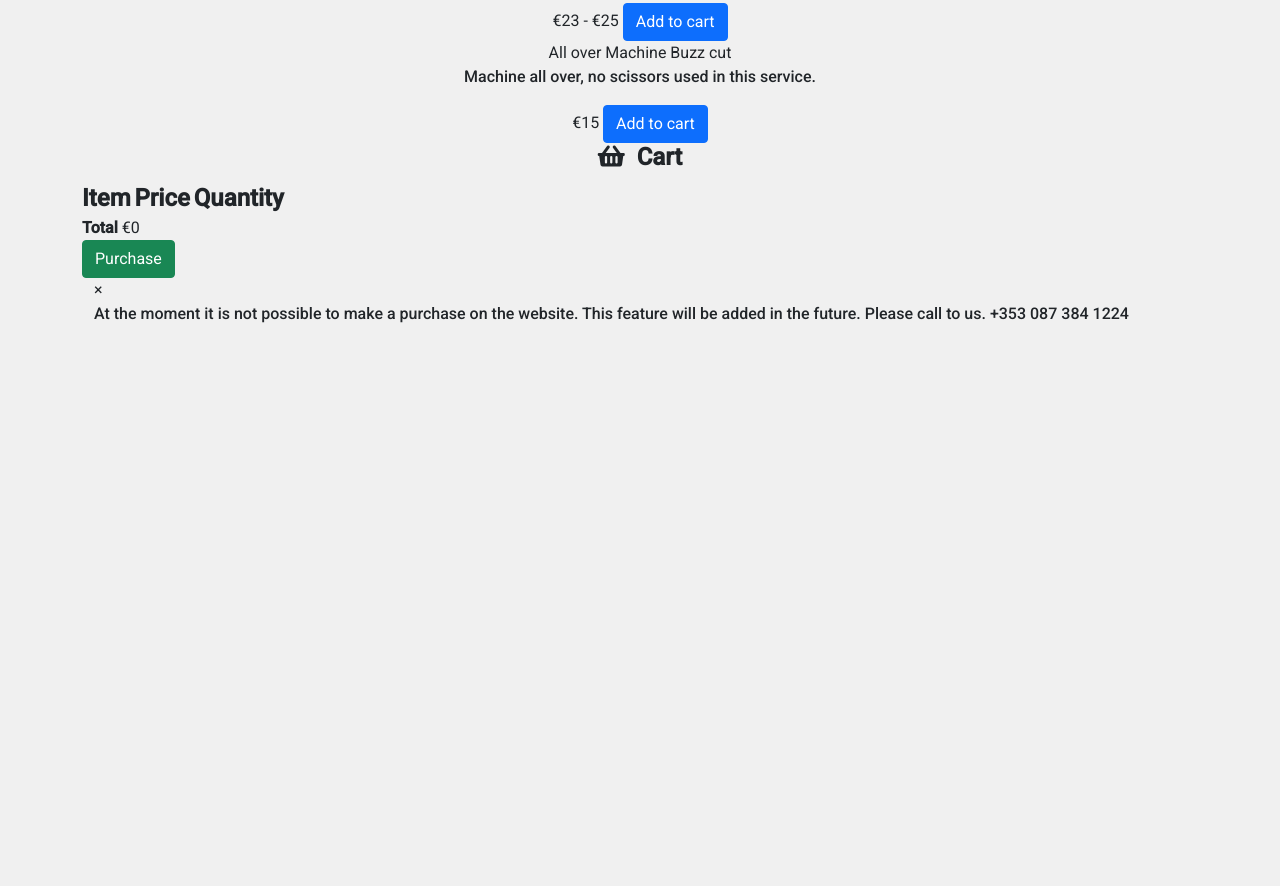
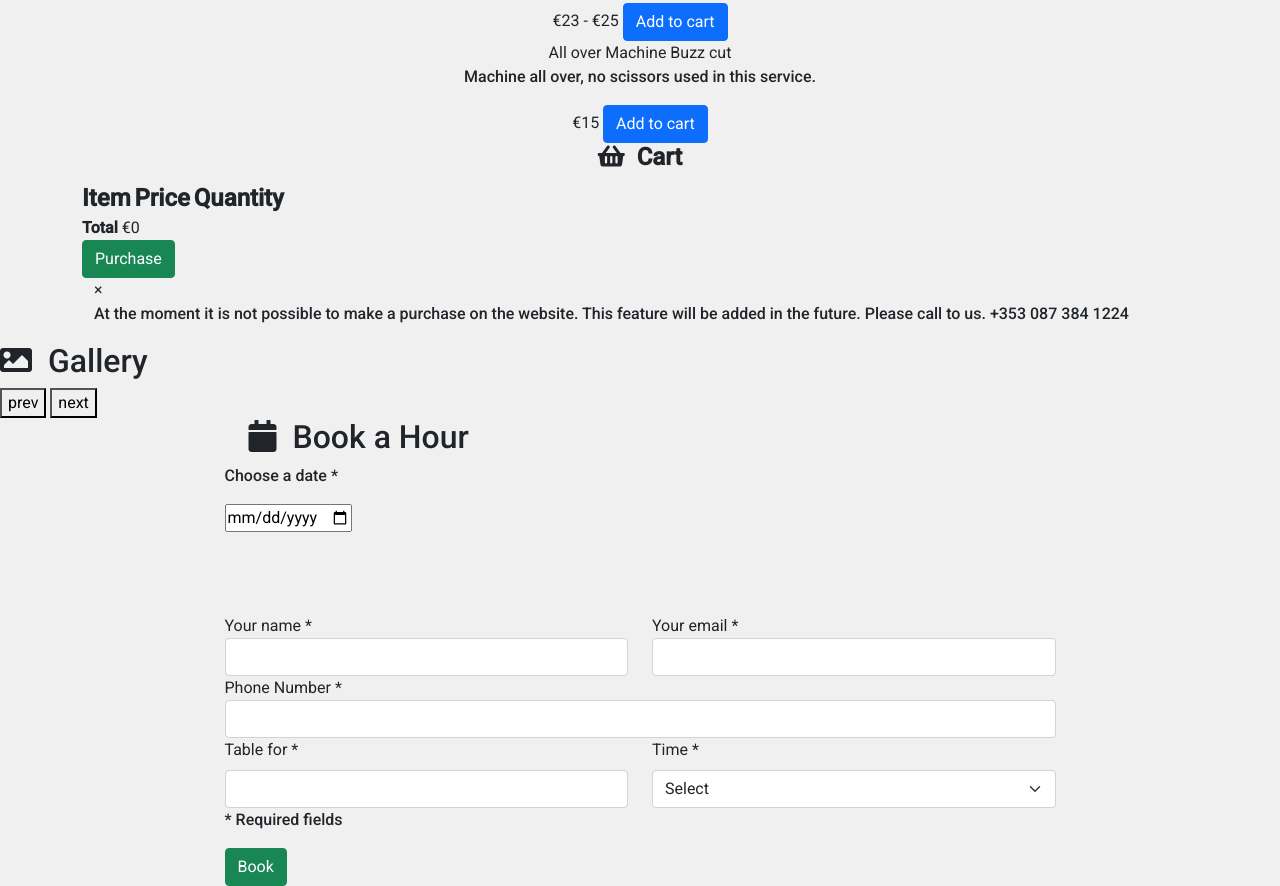
Before and after one commit to Anthoni-Mathias/Boston-Barbers, a plain HTML site: page index.html in a window 1280 px wide. Shown: the part 1238-2124 px from the top of the page. Before the commit the page ends 1564 px from the top, so only its background shows below. Drawn offline with nearby package versions, Linux system fonts and the light colour scheme; a web font is replaced by a local one.

Commit message:
Add book system and start the galerry

```diff
--- a/index.html
+++ b/index.html
@@ -207,8 +207,119 @@
             </div>
         </div>
     </section>
+    <!-- Cart /-->
 
-<!--Scripts-->
+     <!-- Credit tofreeCodeCamp for gallery section slideshow: https://www.youtube.com/watch?v=3PHXvlpOkf4&ab_channel=freeCodeCamp.org
+https://github.com/john-smilga/javascript-basic-projects/tree/master/15-slider -->
+    <div id="gallery"></div>
+
+    <section id="gallery-section">
+    <div class="slider-container">
+        <h2 class="gallery-header"><i class="fas fa-image"></i>Gallery</h2>
+        <div class="slide">
+        </div>
+        <div class="slide">
+        </div>
+        <div class="slide">
+        </div>
+        <div class="slide">
+        </div>
+        <div class="slide">
+        </div>
+        <div class="slide">
+        </div>
+    </div>
+    <div class="btn-container">
+        <button type="button" class="prevBtn">
+            prev
+        </button>
+        <button type="button" class="nextBtn">
+            next
+        </button>
+    </div>
+    </section>
+    <!-- Gallery Slider section /-->
+
+    <!-- Book a Hour section -->
+    <div id="book"></div>
+
+    <!-- Credit to mdbootstrap for below form: https://mdbootstrap.com/docs/b4/jquery/forms/contact/ -->
+    <section id="book-section">
+
+        <div class="container">
+            <div class="row justify-content-center">
+                <div class="col-md-9 mb-md-0 mb-5">
+                    <form id="booking-form" name="booking-form">
+                        <div class="container book-container">
+                            <div class="row">
+                                <h2 class="book-header"><i class="fas fa-calendar"></i>Book a Hour</h2>
+                            </div>
+                        </div>
+                        <div class="datePicker">
+                            <p><label for="start">Choose a date *</label></p>
+                            <input type="date" id="start" name="trip-start" min="2021-03-25" max="2022-12-31">
+                        </div>
+                        <p class="alert text-center w-responsive mx-auto mb-5" id="booking-msg"></P>
+                        <div class="row">
+                            <div class="col-md-6">
+                                <div class="md-form mb-0">
+                                    <label for="name">Your name *</label>
+                                    <input type="text" id="name" name="name" class="form-control">
+                                </div>
+                            </div>
+                            <div class="col-md-6">
+                                <div class="md-form mb-0">
+                                    <label for="email">Your email *</label>
+                                    <input type="text" id="email" name="email" class="form-control">
+                                </div>
+                            </div>
+                        </div>
+                        <div class="row">
+                            <div class="col-md-12">
+                                <div class="md-form mb-0">
+                                    <label for="phone">Phone Number *</label>
+                                    <input type="number" id="phone" name="phone" class="form-control">
+                                </div>
+                            </div>
+                        </div>
+                        <div class="row">
+                            <div class="col-md-6">
+                                <div class="md-form mb-0">
+                                    <label for="tableFor" class="form-label">Table for *</label>
+                                    <input type="number" class="form-control" id="tableFor" name="tableFor">
+                                </div>
+                            </div>
+                            <div class="col-md-6">
+                                <div class="md-form mb-0">
+                                    <label for="time" class="form-label">Time *</label>
+                                    <select id="time" class="form-select" name="time">
+                                        <option>Select</option>
+                                        <option>16.00</option>
+                                        <option>16.30</option>
+                                        <option>17.00</option>
+                                        <option>17.30</option>
+                                        <option>18.00</option>
+                                        <option>18.30</option>
+                                        <option>19.00</option>
+                                        <option>19.30</option>
+                                        <option>20.00</option>
+                                        <option>20.30</option>
+                                    </select>
+                                </div>
+                            </div>
+                            <p>* Required fields</p>
+                        </div>
+                        <div class="col-12">
+                            <button type="submit" class="btn btn-success" id="bookBtn">Book</button>
+                        </div>
+                    </form>
+                </div>
+            </div>
+        </div>
+
+    </section>
+
+    <!--Scripts-->
 <script async src="/assets/js/menucart.js"></script>
 
 </body>
```
